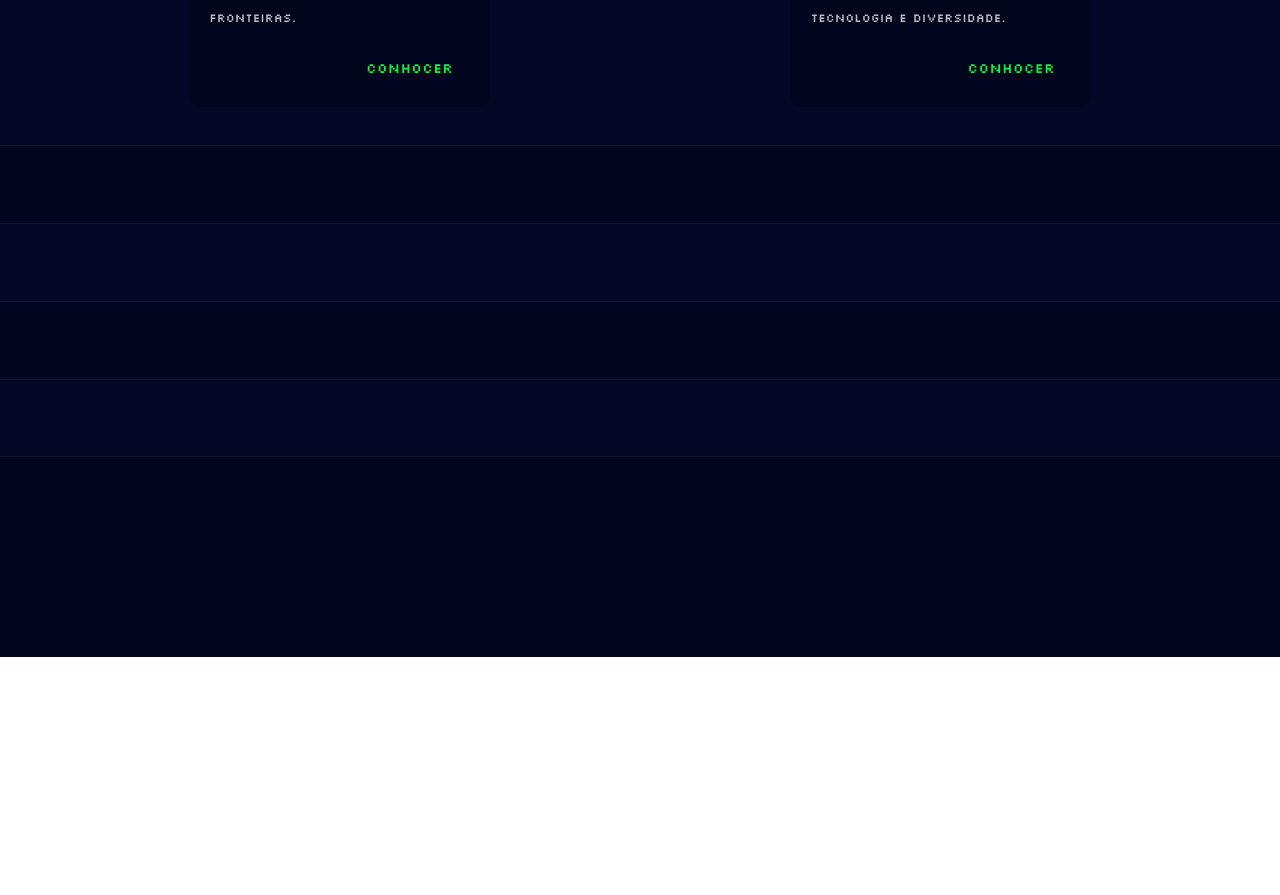
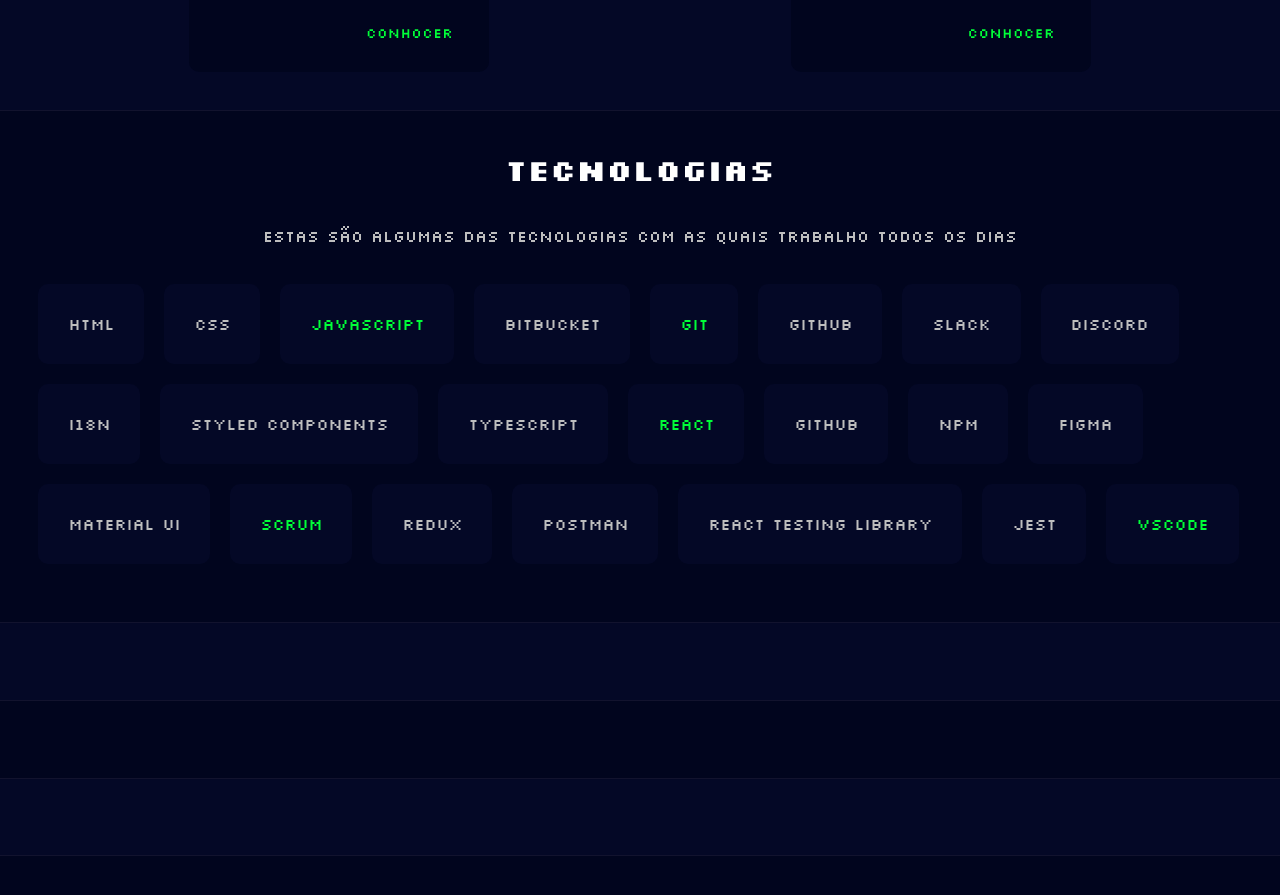
Before and after one commit to CarlosEduardoBotero/toti-portafolio-project, a plain HTML site: page index.html in a window 1280 px wide. Shown: the part 1377-2272 px from the top of the page. Before the commit the page ends 2034 px from the top, so only its background shows below. Drawn offline with Linux system fonts and the light colour scheme.

Commit message:
added tecnologies section and styles.

```diff
--- a/index.html
+++ b/index.html
@@ -72,8 +72,7 @@
         udemy e simultaneamente iniciei meu primeiro bootcamp no
         <span class="accent-text">hackademy</span> onde ele me deu o básico para
         desenvolver uma aplicação em react. Em 2022 consegui meu primeiro
-        emprego, ainda estou aprendendo e comecei meu segundo bootcamp com o
-        grande time da <span class="accent-text">toti</span>.
+        emprego, ainda estou aprendendo e eu comecei meu segundo bootcamp na <span class="accent-text">toti</span>.
       </p>
       <div class="logos-container flex">
         <div class="bootcamp-card flex flex-column flex-center flex-gap-20">
@@ -122,7 +121,40 @@
         </div>
       </div>
     </section>
-    <section id="tecnologies"></section>
+    <section id="tecnologies" class="flex flex-column flex-gap-30">
+      <h1 class="align-self-center">Tecnologias</h1>
+      <p class="align-self-center">
+        Estas são algumas das tecnologias com as quais trabalho todos os dias
+      </p>
+      <div class="tecnologies-container">
+        <div>Html</div>
+        <div>CSS</div>
+        <div class="accent-text">javascript</div>
+        <div>bitbucket</div>
+        <div class="accent-text">git</div>
+        <div>github</div>
+        <div>slack</div>
+        <div>discord</div>
+        <div>i18n</div>
+        <div>styled components</div>
+        <div>typescript</div>
+        <div class="accent-text">React</div>
+        <div>github</div>
+        <div>npm</div>
+        <div>figma</div>
+        <div>Material UI</div>
+        <div class="accent-text">Scrum</div>
+        <div>Redux</div>
+        <div>Postman</div>
+        <div>react testing library</div>
+        <div>jest</div>
+        <div class="accent-text">vscode</div>
+
+
+      </dix>
+      <dix></dix>
+      <dix></dix></div>
+    </section>
     <section id="projects"></section>
     <section id="API"></section>
     <section id="contact"></section>
--- a/styles/styles.css
+++ b/styles/styles.css
@@ -17,6 +17,26 @@
   --color-primary-light: #040826;
   --color-accent: #00ff38;
   --breakpoint-md: 970px;
+}
+
+h1 {
+  color: white;
+  font-size: 30px;
+}
+
+a {
+  text-decoration: none;
+}
+
+p {
+  line-height: 35px;
+}
+
+section {
+  min-height: max-content;
+  width: 100%;
+  padding: clamp(12px, 3%, 40px);
+  border-bottom: 1px solid #12132e;
 }
 
 .flex {
@@ -134,21 +154,6 @@
   color: white;
 }
 
-a {
-  text-decoration: none;
-}
-
-p {
-  line-height: 35px;
-}
-
-section {
-  min-height: max-content;
-  width: 100%;
-  padding: clamp(12px, 3%, 40px);
-  border-bottom: 1px solid #12132e;
-}
-
 #about-me,
 #tecnologies,
 #API,
@@ -181,12 +186,6 @@
 
 .my-name {
   font-size: 40px;
-  color: white;
-}
-
-#video h1 {
-  font-size: 30px;
-  color: white;
 }
 
 .my-hystory-text {
@@ -219,6 +218,40 @@
 #tecnologies {
   /* background-color: #01051e; */
 }
+
+.tecnologies-container {
+  display: flex;
+  flex-wrap: wrap;
+  /* display: grid;
+  grid-template-columns: repeat(auto-fit, minmax(100px, max-content));
+  grid-auto-flow: dense; */
+  gap: 20px;
+}
+
+.tecnologies-container > div {
+  cursor: pointer;
+  background-color: var(--color-primary-light);
+  border-radius: 10px;
+  padding: 30px;
+  transition: background-color 250ms cubic-bezier(0.4, 0, 0.2, 1) 0ms,
+    box-shadow 250ms cubic-bezier(0.4, 0, 0.2, 1) 0ms,
+    border-color 250ms cubic-bezier(0.4, 0, 0.2, 1) 0ms,
+    color 250ms cubic-bezier(0.4, 0, 0.2, 1) 0ms;
+}
+
+.tecnologies-container > div:hover {
+  background-color: #00ff371f;
+}
+
+.main-tecnologies {
+  grid-column: span 2;
+}
+
+/* .tecnologies-container div:nth-child(4),
+.tecnologies-container div:nth-child(11) {
+  grid-column: span 3;
+} */
+
 #projects {
   /* background-color: #040826; */
 }
```
